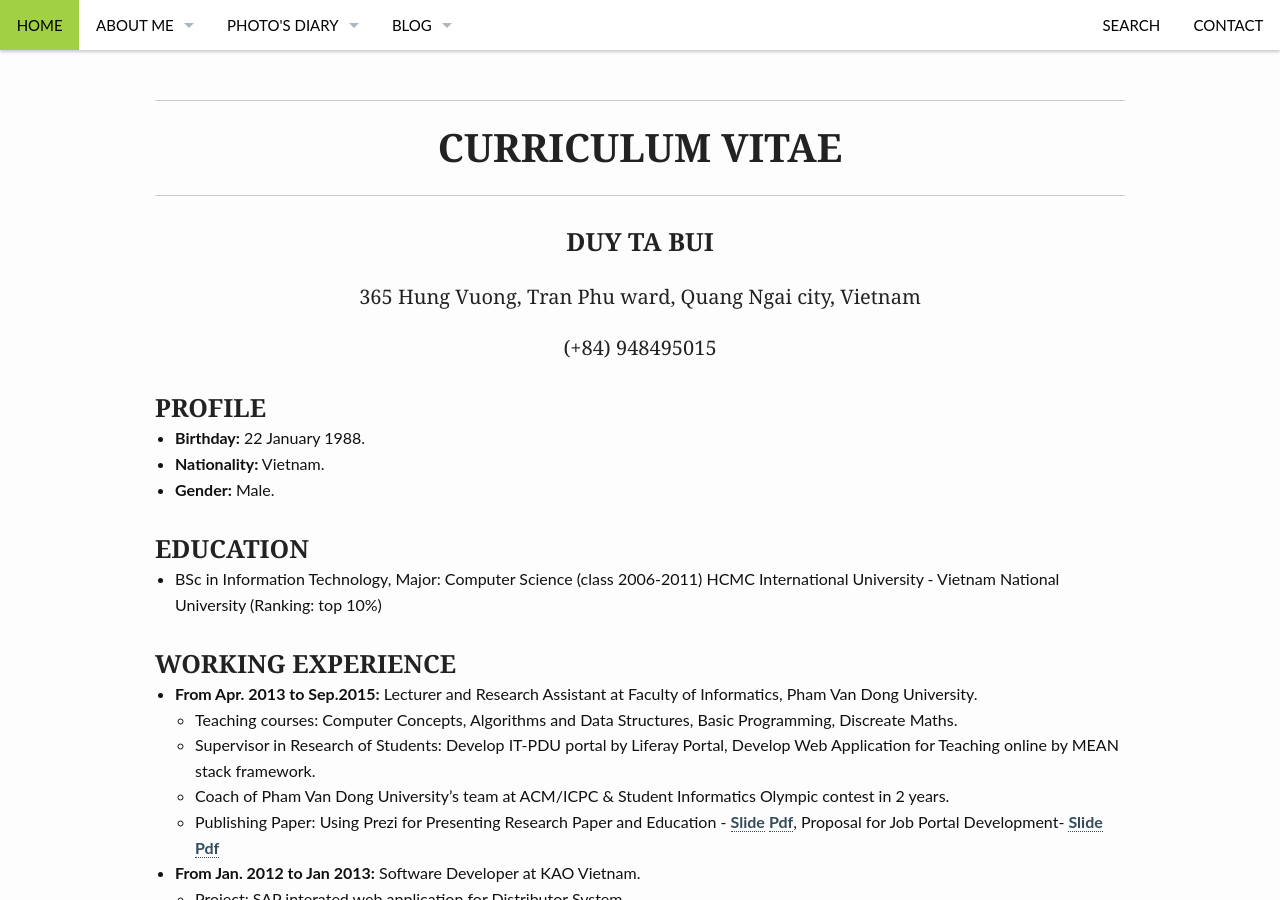
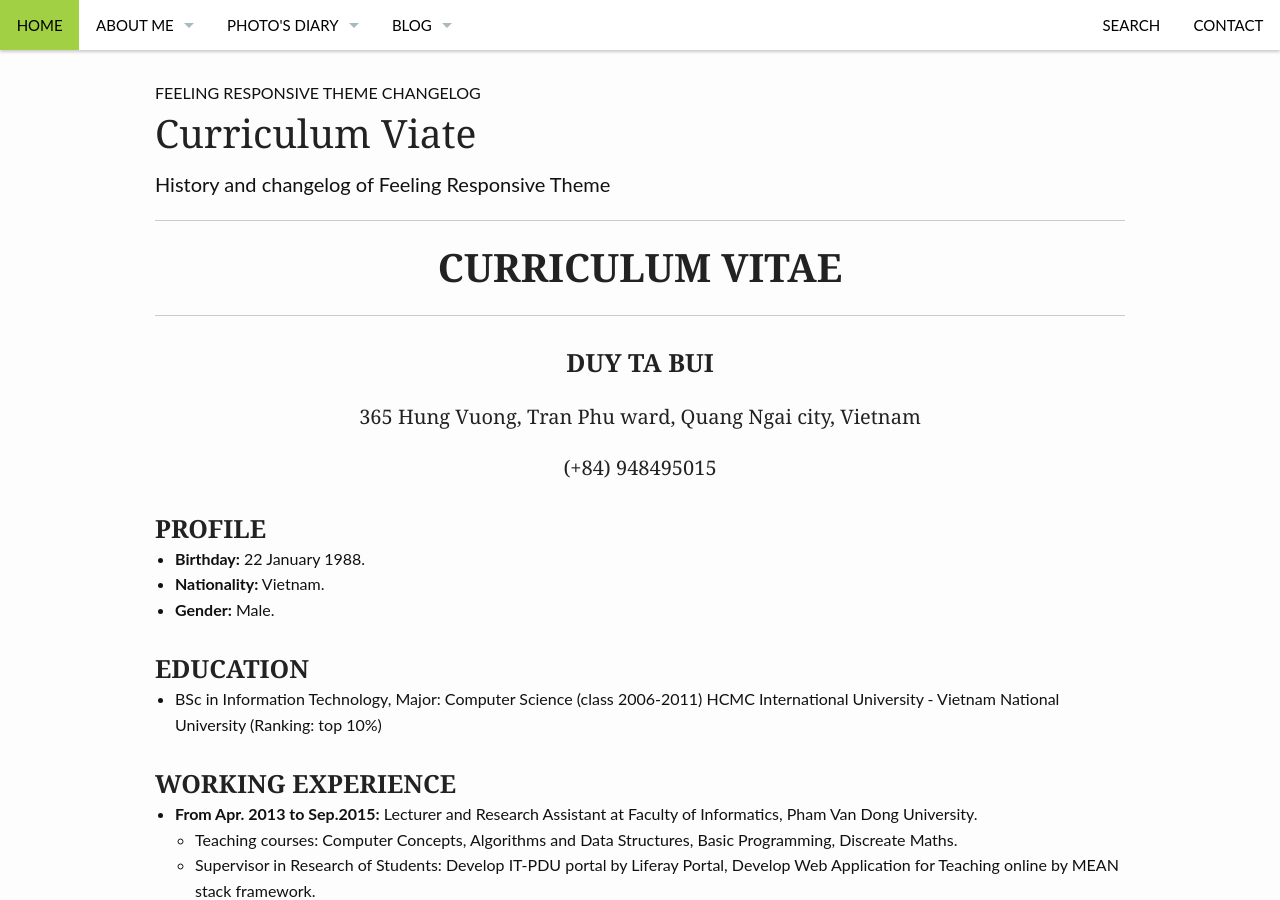
Before and after one commit to duybuidotvn/duybuidotvn.github.io, a Jekyll site: the page built from _posts/about/2015-02-10-curriculum-vitae.md, in a window 1280 px wide and 900 px high. Built offline with Jekyll 4.4.1, drawn with Linux system fonts in a browser that asks for light colours.

Commit message:
13052015-249-index

```diff
--- a/_posts/about/2015-02-10-curriculum-vitae.md
+++ b/_posts/about/2015-02-10-curriculum-vitae.md
@@ -1,6 +1,8 @@
 ---
 layout: page-fullwidth
-title: ""
+title: "Curriculum Viate"
+subheadline: "Feeling Responsive Theme Changelog"
+teaser: "History and changelog of Feeling Responsive Theme"
 permalink: "/about/curriculum-vitae/"
 header: no
 ---
```
